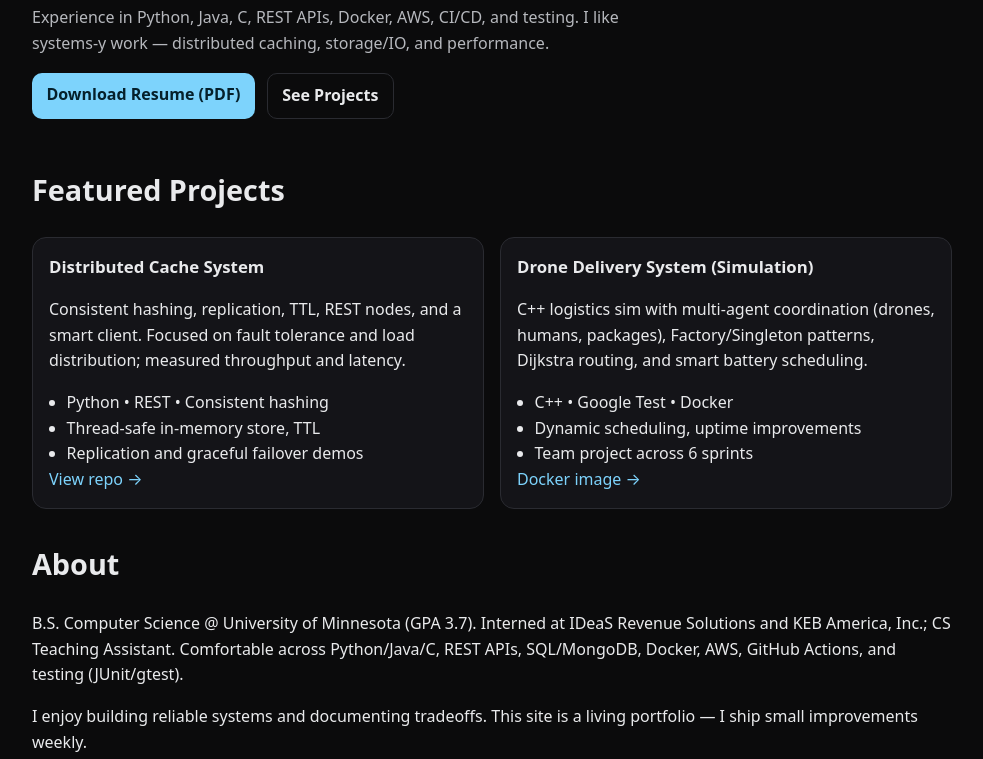
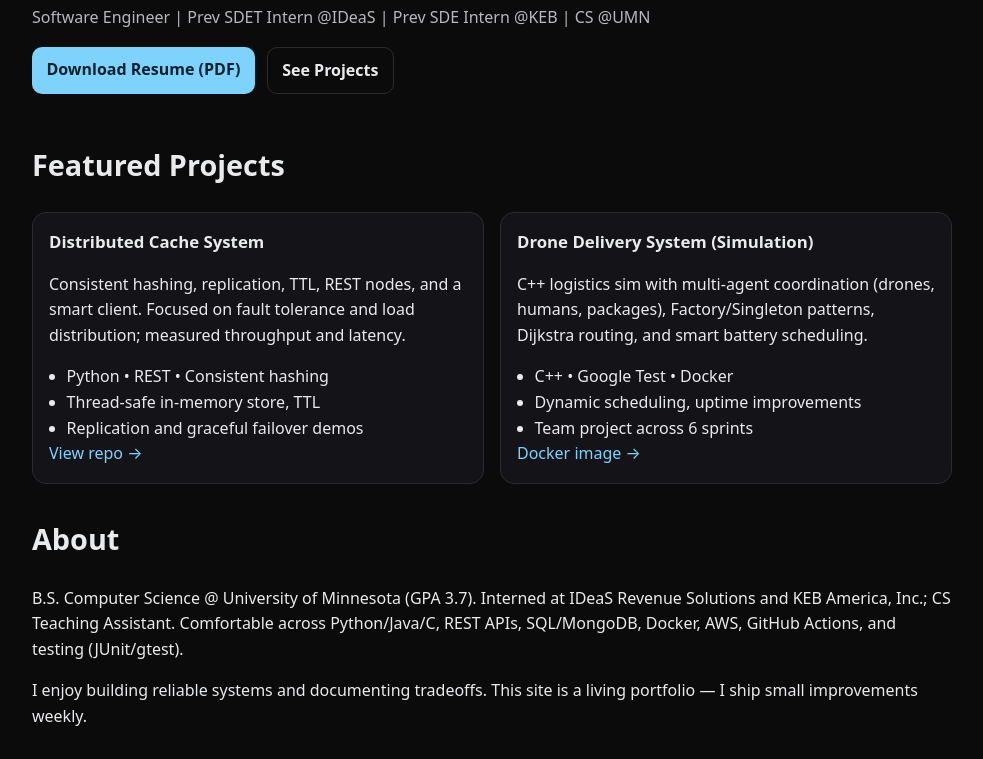
Before and after one commit to Priyaa-18/Priyaa-18.github.io, a plain HTML site: page index.html in a window 1280 px wide. Shown: the part 218-977 px from the top of the page, without its empty margins (148-1131 px from the left). Drawn offline with Linux system fonts and the light colour scheme.

Commit message:
changed summary

```diff
--- a/index.html
+++ b/index.html
@@ -12,7 +12,6 @@
 	<meta property="og:description" content="Projects, resume, and contact info." />
 	<meta property="og:type" content="website" />
 	<meta property="og:url" content="https://priyaa-18.github.io/" />
-	<link rel="stylesheet" href="https://cdnjs.cloudflare.com/ajax/libs/font-awesome/6.5.0/css/all.min.css">
 	<link rel="stylesheet" href="assets/css/style.css" />
 </head>
 
@@ -31,8 +30,7 @@
 		<section class="hero">
 			<h1>Hi, I'm <span class="accent">Priya Sisodia</span>.</h1>
 			<p class="lead">
-				Experience in Python, Java, C, REST APIs, Docker, AWS, CI/CD, and testing.
-				I like systems-y work — distributed caching, storage/IO, and performance.
+				Software Engineer | Prev SDET Intern @IDeaS | Prev SDE Intern @KEB | CS @UMN
 			</p>
 			<div class="cta">
 				<a class="btn" href="assets/resume.pdf">Download Resume (PDF)</a>
```
